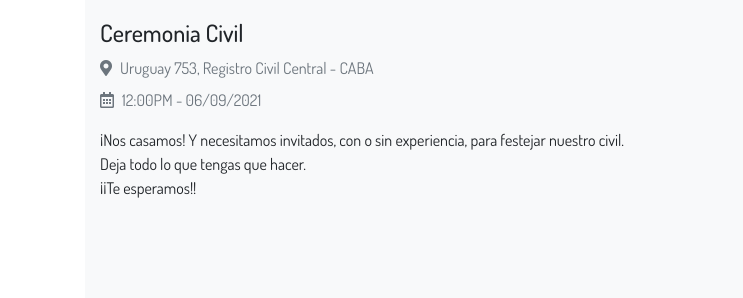
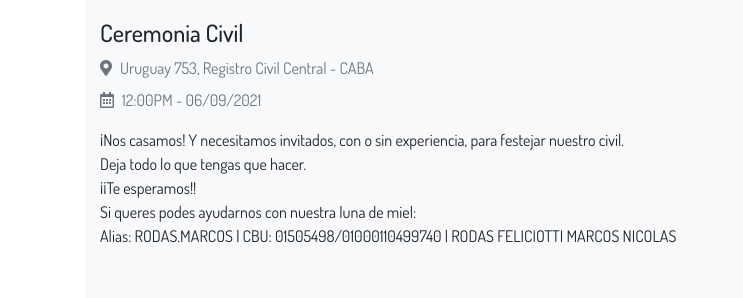
Before and after one commit to rodasmarcos/Wedding, a plain HTML site: page index.html in a window 1280 px wide. Shown: the part 938-1236 px from the top of the page, 0-743 px from the left. Drawn offline with Linux system fonts and the light colour scheme; a script that the page names is missing.

Commit message:
Update index.html

```diff
--- a/index.html
+++ b/index.html
@@ -95,7 +95,7 @@
             <li><i class="text-muted fas fa-map-marker-alt"></i><span class="pl-2 text-muted">Uruguay 753, Registro Civil Central - CABA</span></li>
             <li class="pt-2"><i class="text-muted far fa-calendar-alt"></i><span class="pl-2 text-muted">12:00PM - 06/09/2021</span></li>
           </ul>
-          <p> ¡Nos casamos! Y necesitamos invitados, con o sin experiencia, para festejar nuestro civil. <br> Deja todo lo que tengas que hacer.<br>¡¡Te esperamos!! </p>
+          <p> ¡Nos casamos! Y necesitamos invitados, con o sin experiencia, para festejar nuestro civil. <br> Deja todo lo que tengas que hacer.<br>¡¡Te esperamos!! <br> Si queres podes ayudarnos con nuestra luna de miel: <br> Alias: RODAS.MARCOS | CBU: 01505498/01000110499740 |  RODAS FELICIOTTI MARCOS NICOLAS</p>
         </div>
       </div>
       <div class="col-md-5 col-sm-12">
```
